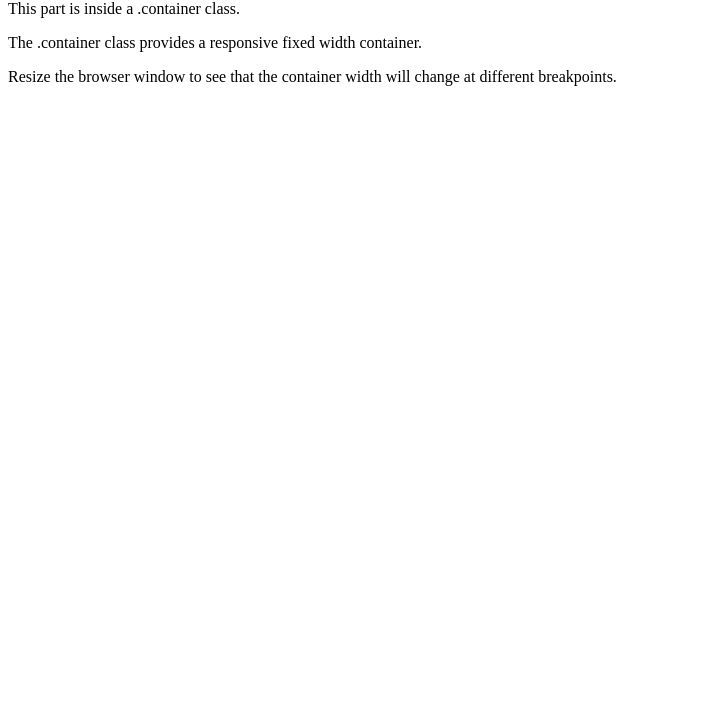
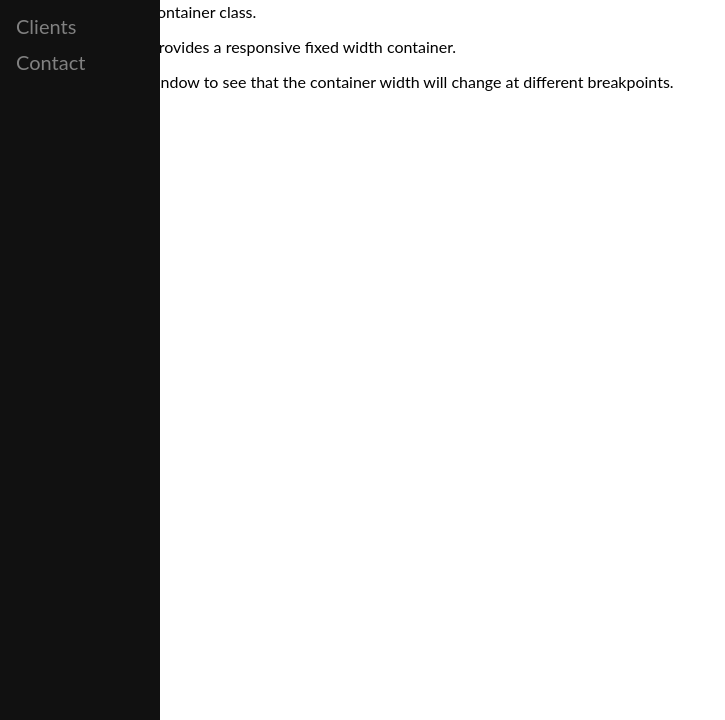
Before and after one commit to morenaso/morenaso.github.io, a plain HTML site: page index.html in a window 1280 px wide. Shown: the part 80-800 px from the top of the page, without its empty margins (0-725 px from the left). Drawn offline with nearby package versions, Linux system fonts and the light colour scheme.

Commit message:
Update index.html

```diff
--- a/index.html
+++ b/index.html
@@ -3,16 +3,66 @@
 <head>
     <meta charset="UTF-8">
     <meta http-equiv="X-UA-Compatible" content="IE=edge">
-    <meta name="viewport" content="width=device-width, initial-scale=1.0">
+    <meta name="viewport" content="width=device-width, initial-scale=1">
     <title>Portfolio</title>
     <script src="https://cdn.jsdelivr.net/npm/bootstrap@5.2.3/dist/js/bootstrap.bundle.min.js"></script>
+    <style>
+        body {font-family: "Lato", sans-serif;}
+
+        .sidebar {
+          height: 100%;
+          width: 160px;
+          position: fixed;
+          z-index: 1;
+          top: 0;
+          left: 0;
+          background-color: #111;
+          overflow-x: hidden;
+          padding-top: 16px;
+        }
+
+        .sidebar a {
+          padding: 6px 8px 6px 16px;
+          text-decoration: none;
+          font-size: 20px;
+          color: #818181;
+          display: block;
+        }
+
+        .sidebar a:hover {
+          color: #f1f1f1;
+        }
+
+        .main {
+          margin-left: 260px; /* Same as the width of the sidenav */
+          padding: 0px 10px;
+        }
+
+        @media screen and (max-height: 450px) {
+          .sidebar {padding-top: 15px;}
+          .sidebar a {font-size: 18px;}
+        }
+        .h1 {
+            padding-left: 20px;
+        }
+
+</style>
 </head>
+
+
 <body>
     <div class="container">
-        <h1>My First Bootstrap Page</h1>
-        <p>This part is inside a .container class.</p>
-        <p>The .container class provides a responsive fixed width container.</p>
-        <p>Resize the browser window to see that the container width will change at different breakpoints.</p>
+            <h1>My First Bootstrap Page</h1>
+            <p>This part is inside a .container class.</p>
+            <p>The .container class provides a responsive fixed width container.</p>
+            <p>Resize the browser window to see that the container width will change at different breakpoints.</p>
       </div>
+
+    <div class="sidebar">
+         <a href="#home"><i class="fa fa-fw fa-home"></i> Home</a>
+         <a href="#services"><i class="fa fa-fw fa-wrench"></i> Services</a>
+         <a href="#clients"><i class="fa fa-fw fa-user"></i> Clients</a>
+         <a href="#contact"><i class="fa fa-fw fa-envelope"></i> Contact</a>
+  </div>
 </body>
 </html>
```
